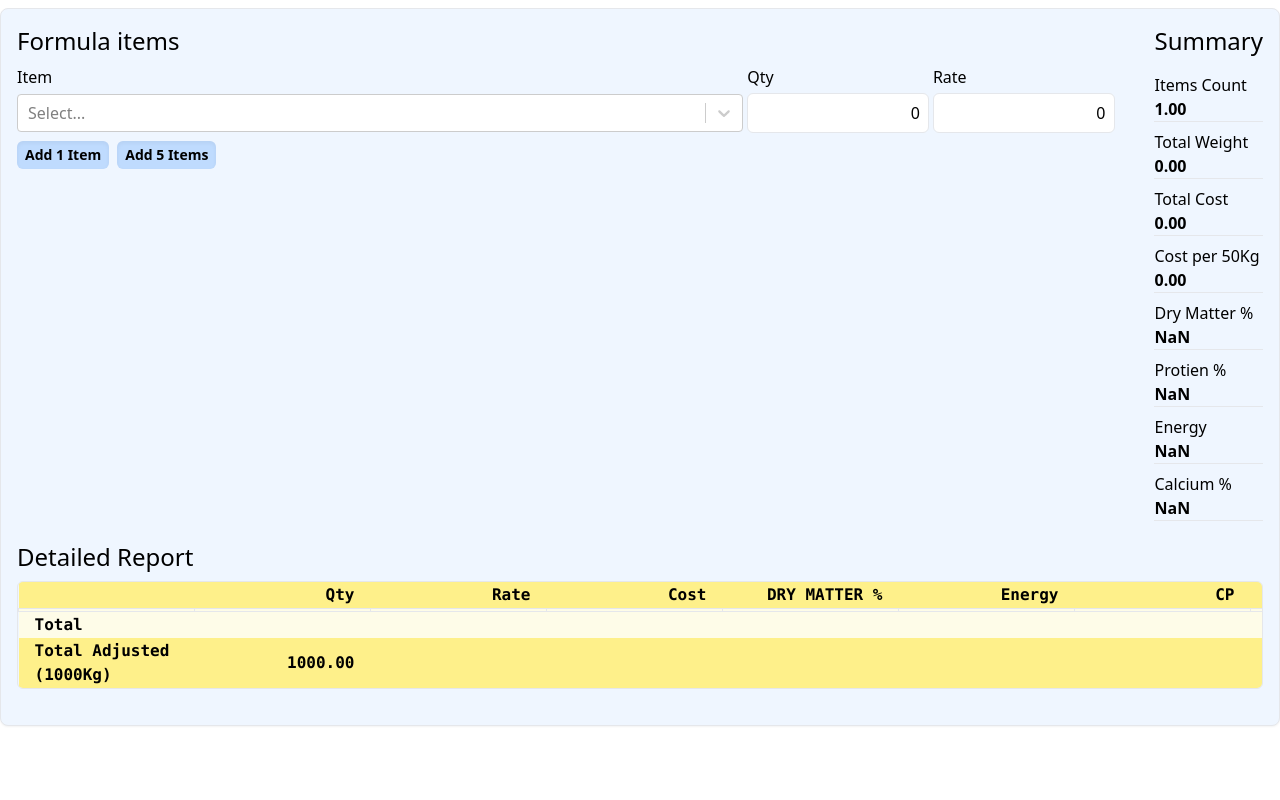
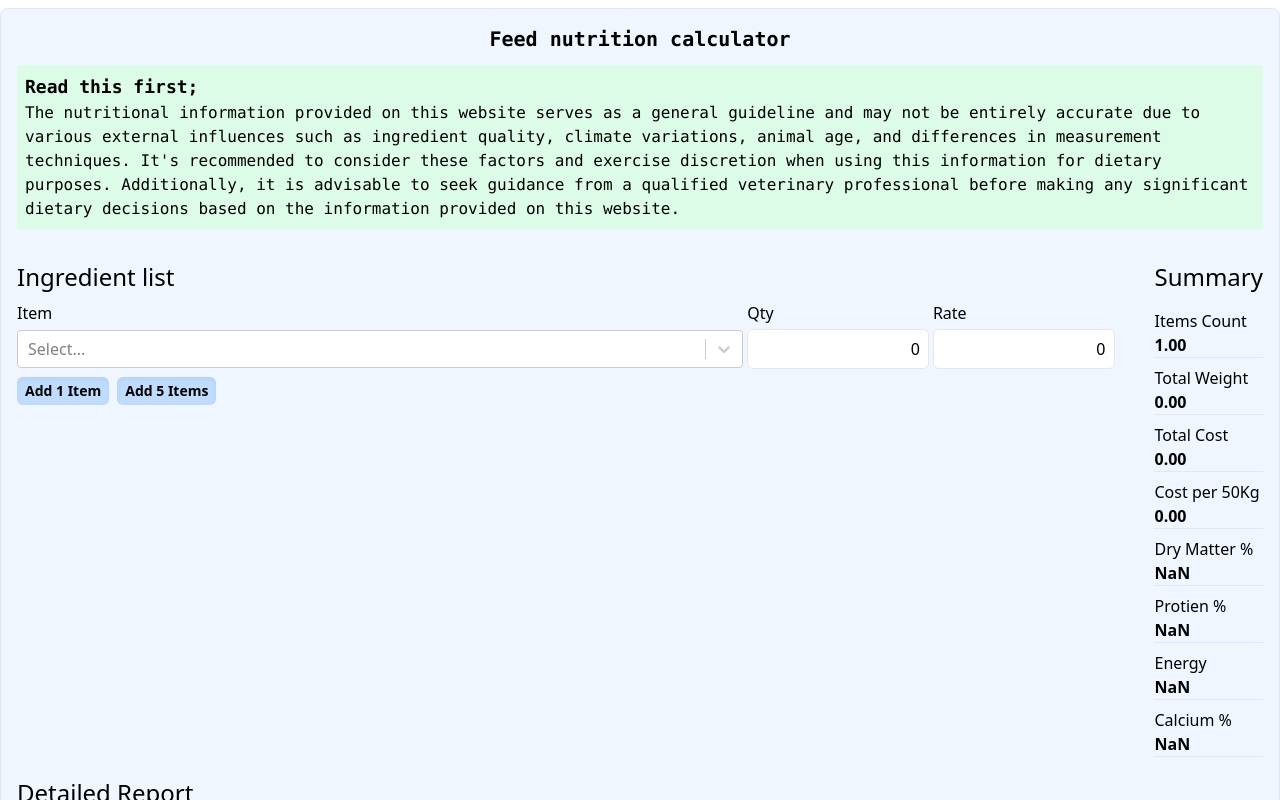
Before and after one commit to msafdaar/feed-energy-protien, a React (Vite) app: page / in a window 1280 px wide. Shown: the top 800 px of the page. Built offline with nearby package versions, Linux system fonts and the light colour scheme.

Commit message:
add top heading and disclaimer

```diff
--- a/src/App.jsx
+++ b/src/App.jsx
@@ -34,9 +34,14 @@ function App() {
   }
   return (
     <div className='w-screen max-w-7xl p-4 m-2 rounded-lg border shadow-sm flex flex-col bg-blue-50'>
+    <h1 className='text-xl self-center font-mono font-bold mb-3'>Feed nutrition calculator</h1>
+    <div className='bg-green-100 p-2 font-mono mb-8'>
+      <h3 className='font-bold text-lg'>Read this first;</h3>
+      <p>The nutritional information provided on this website serves as a general guideline and may not be entirely accurate due to various external influences such as ingredient quality, climate variations, animal age, and differences in measurement techniques. It's recommended to consider these factors and exercise discretion when using this information for dietary purposes. Additionally, it is advisable to seek guidance from a qualified veterinary professional before making any significant dietary decisions based on the information provided on this website.</p>
+    </div>
     <div className='max-w-7xl flex gap-5 sm:gap-10 flex-col sm:flex-row'>
     <div className='grow'>
-    <h2 className='text-2xl mb-2'>Formula items</h2>
+    <h2 className='text-2xl mb-2'>Ingredient list</h2>
     <div className='flex gap-1 mb-1'>
       <div className='w-4/6'>Item</div>
       <div className='w-1/6'>Qty</div>
```
